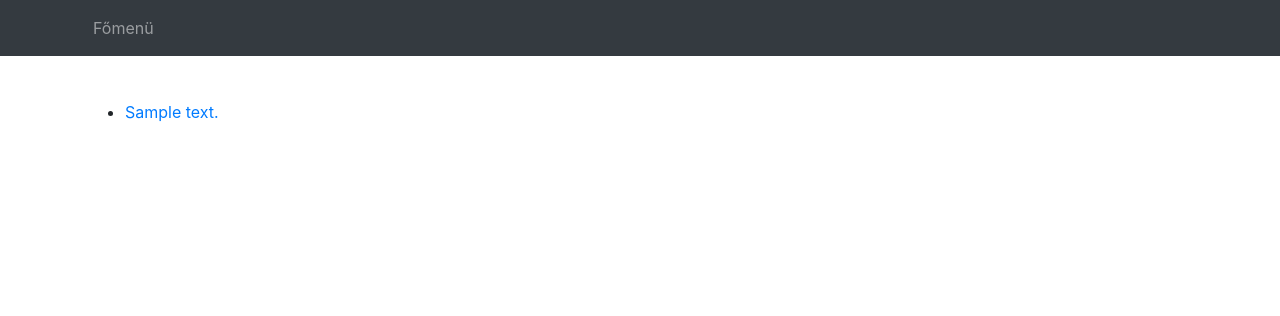
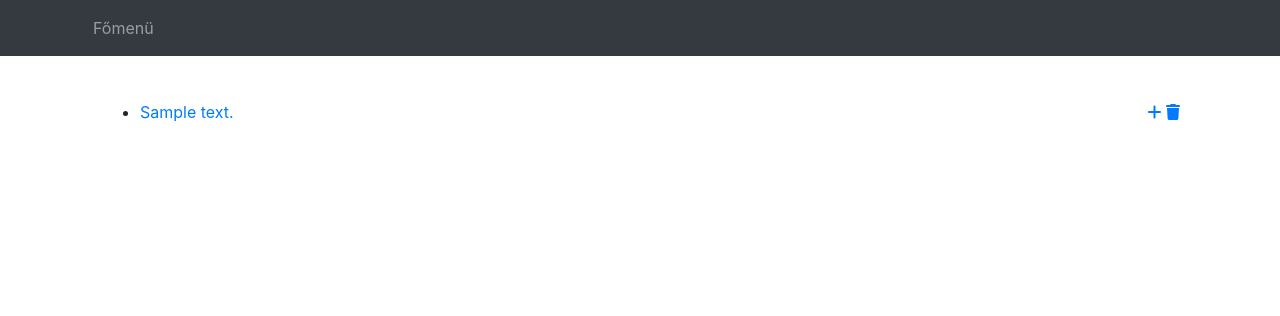
Before and after one commit to JonathanOzsvath/ENGY, a Django app: template templates/index.html in a window 1280 px wide. Shown: the top 316 px of the page. Run offline with Django 3.2, Linux system fonts and the light colour scheme; the template is opened without the code that fills it: most values are stand-ins (such as "Sample title", 1, 10 or a date in 2020); style sheets or scripts are compiled from the project's sources; some libraries are stand-ins or nearby versions.

Commit message:
itemTree row structure

```diff
--- a/templates/base.html
+++ b/templates/base.html
@@ -12,6 +12,9 @@
 
     <script src={% static 'js/jquery-3.4.1.min.js' %}></script>
     <script src={% static 'js/bootstrap.min.js' %}></script>
+
+    {# font awesome icon #}
+    <script src="https://kit.fontawesome.com/1e446c51a7.js"></script>
 
     {% block title %}
         <title>ENGY</title>
--- a/templates/index.html
+++ b/templates/index.html
@@ -2,44 +2,92 @@
 {% load staticfiles %}
 
 {% block content %}
-    <div id="itemTree">
+    <div id="itemTree" class="container">
         <ul>
             {% for item in rootList %}
                 <li>
+                    <div class="row">
+                        <div class="col-8">
                             <a href="#firstLevel{{ forloop.counter }}" data-toggle="collapse">{{ item.description }}</a>
+                        </div>
+                        <div class="col-4 text-right">
+                            <a href="#"><i class="fas fa-plus"></i></a>
+                            <a href="#"><i class="fas fa-trash"></i></a>
+                        </div>
+                    </div>
                     <div id="firstLevel{{ forloop.counter }}" class="collapse">
                         <ul>
                             {% for child1 in item.children %}
                                 <li>
+                                    <div class="row">
+                                        <div class="col-8">
                                             <a href="#secondLevel{{ forloop.parentloop.counter }}{{ forloop.counter }}"
                                                data-toggle="collapse">{{ child1.itemNumber }} {{ child1.description }}</a>
+                                        </div>
+                                        <div class="col-4 text-right">
+                                            <a href="#"><i class="fas fa-plus"></i></a>
+                                            <a href="#"><i class="fas fa-trash"></i></a>
+                                        </div>
+                                    </div>
                                     <div id="secondLevel{{ forloop.parentloop.counter }}{{ forloop.counter }}" class="collapse">
                                         <ul>
                                             {% for child2 in child1.children %}
                                                 <li>
+                                                    <div class="row">
+                                                        <div class="col-8">
                                                             <a href="#thirdLevel{{ forloop.parentloop.parentloop.counter }}{{ forloop.parentloop.counter }}{{ forloop.counter }}"
                                                                data-toggle="collapse">{{ child2.itemNumber }} {{ child2.description }}</a>
+                                                        </div>
+                                                        <div class="col-4 text-right">
+                                                            <a href="#"><i class="fas fa-plus"></i></a>
+                                                            <a href="#"><i class="fas fa-trash"></i></a>
+                                                        </div>
+                                                    </div>
                                                     <div id="thirdLevel{{ forloop.parentloop.parentloop.counter }}{{ forloop.parentloop.counter }}{{ forloop.counter }}"
                                                          class="collapse">
                                                         <ul>
                                                             {% for child3 in child2.children %}
                                                                 <li>
+                                                                    <div class="row">
+                                                                        <div class="col-8">
                                                                             <a href="#fourthLevel{{ forloop.parentloop.parentloop.parentloop.counter }}{{ forloop.parentloop.parentloop.counter }}{{ forloop.parentloop.counter }}{{ forloop.counter }}"
                                                                                data-toggle="collapse">{{ child3.itemNumber }} {{ child3.description }}</a>
+                                                                        </div>
+                                                                        <div class="col-4 text-right">
+                                                                            <a href="#"><i class="fas fa-plus"></i></a>
+                                                                            <a href="#"><i class="fas fa-trash"></i></a>
+                                                                        </div>
+                                                                    </div>
                                                                     <div id="fourthLevel{{ forloop.parentloop.parentloop.parentloop.counter }}{{ forloop.parentloop.parentloop.counter }}{{ forloop.parentloop.counter }}{{ forloop.counter }}"
                                                                          class="collapse">
                                                                         <ul>
                                                                             {% for child4 in child3.children %}
                                                                                 <li>
+                                                                                    <div class="row">
+                                                                                        <div class="col-8">
                                                                                             <a href="#fifthLevel{{ forloop.parentloop.parentloop.parentloop.parentloop.counter }}{{ forloop.parentloop.parentloop.parentloop.counter }}{{ forloop.parentloop.parentloop.counter }}{{ forloop.parentloop.counter }}{{ forloop.counter }}"
                                                                                                data-toggle="collapse">{{ child4.itemNumber }} {{ child4.description }}</a>
+                                                                                        </div>
+                                                                                        <div class="col-4 text-right">
+                                                                                            <a href="#"><i class="fas fa-plus"></i></a>
+                                                                                            <a href="#"><i class="fas fa-trash"></i></a>
+                                                                                        </div>
+                                                                                    </div>
                                                                                     <div id="fifthLevel{{ forloop.parentloop.parentloop.parentloop.parentloop.counter }}{{ forloop.parentloop.parentloop.parentloop.counter }}{{ forloop.parentloop.parentloop.counter }}{{ forloop.parentloop.counter }}{{ forloop.counter }}"
                                                                                          class="collapse">
                                                                                         <ul>
                                                                                             {% for child5 in child4.children %}
                                                                                                 <li>
+                                                                                                    <div class="row">
+                                                                                                        <div class="col-8">
                                                                                                             <a href="#sixthLevel{{ forloop.parentloop.parentloop.parentloop.parentloop.parentloop.counter }}{{ forloop.parentloop.parentloop.parentloop.parentloop.counter }}{{ forloop.parentloop.parentloop.parentloop.counter }}{{ forloop.parentloop.parentloop.counter }}{{ forloop.parentloop.counter }}{{ forloop.counter }}"
                                                                                                                data-toggle="collapse">{{ child5.itemNumber }} {{ child5.description }}</a>
+                                                                                                        </div>
+                                                                                                        <div class="col-4 text-right">
+                                                                                                            <a href="#"><i class="fas fa-plus"></i></a>
+                                                                                                            <a href="#"><i class="fas fa-trash"></i></a>
+                                                                                                        </div>
+                                                                                                    </div>
                                                                                                     <div id="sixthLevel{{ forloop.parentloop.parentloop.parentloop.parentloop.parentloop.counter }}{{ forloop.parentloop.parentloop.parentloop.parentloop.counter }}{{ forloop.parentloop.parentloop.parentloop.counter }}{{ forloop.parentloop.parentloop.counter }}{{ forloop.parentloop.counter }}{{ forloop.counter }}"
                                                                                                          class="collapse">
                                                                                                         <ul>
```
Lines whose indentation alone changed are shown as unchanged.
